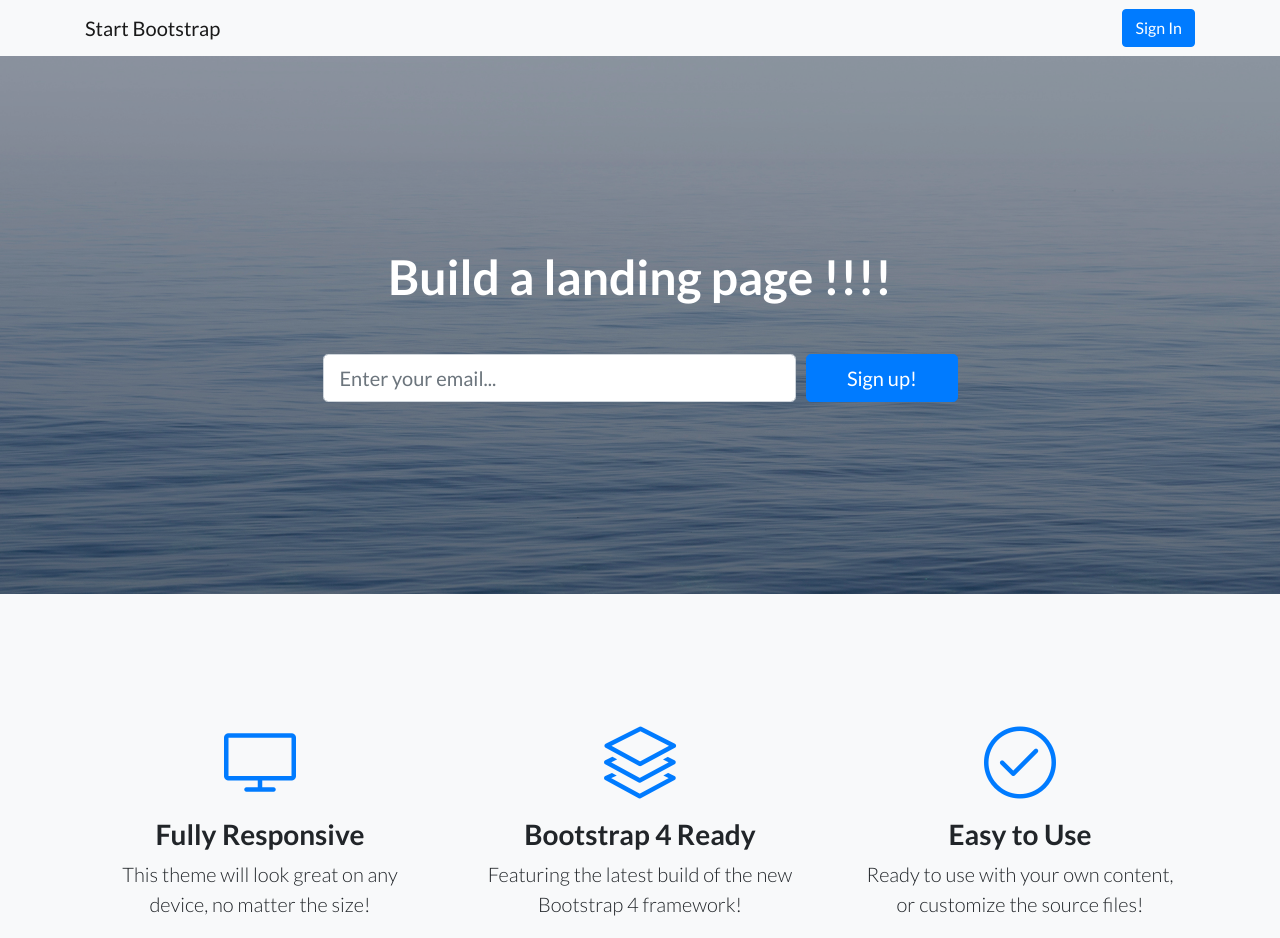
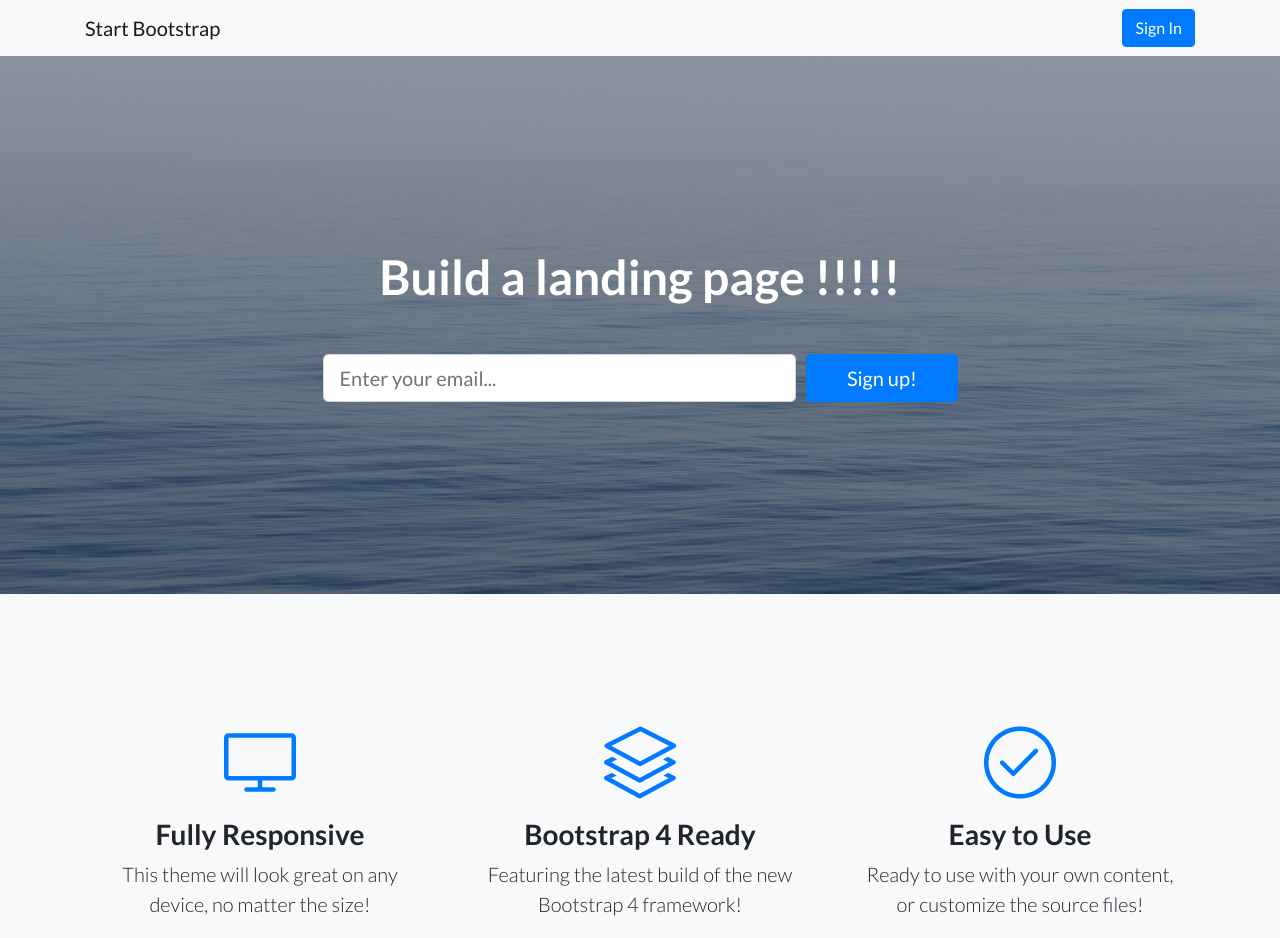
Before and after one commit to ahmadabugosh/landingpagejune2019, a website: page index.html in a window 1280 px wide. Shown: the top 938 px of the page. Drawn offline with Linux system fonts and the light colour scheme.

Commit message:
also changed the titlegit add .

```diff
--- a/index.html
+++ b/index.html
@@ -39,7 +39,7 @@
     <div class="container">
       <div class="row">
         <div class="col-xl-9 mx-auto">
-          <h1 class="mb-5">Build a landing page !!!!</h1>
+          <h1 class="mb-5">Build a landing page !!!!!</h1>
         </div>
         <div class="col-md-10 col-lg-8 col-xl-7 mx-auto">
           <form>
```
